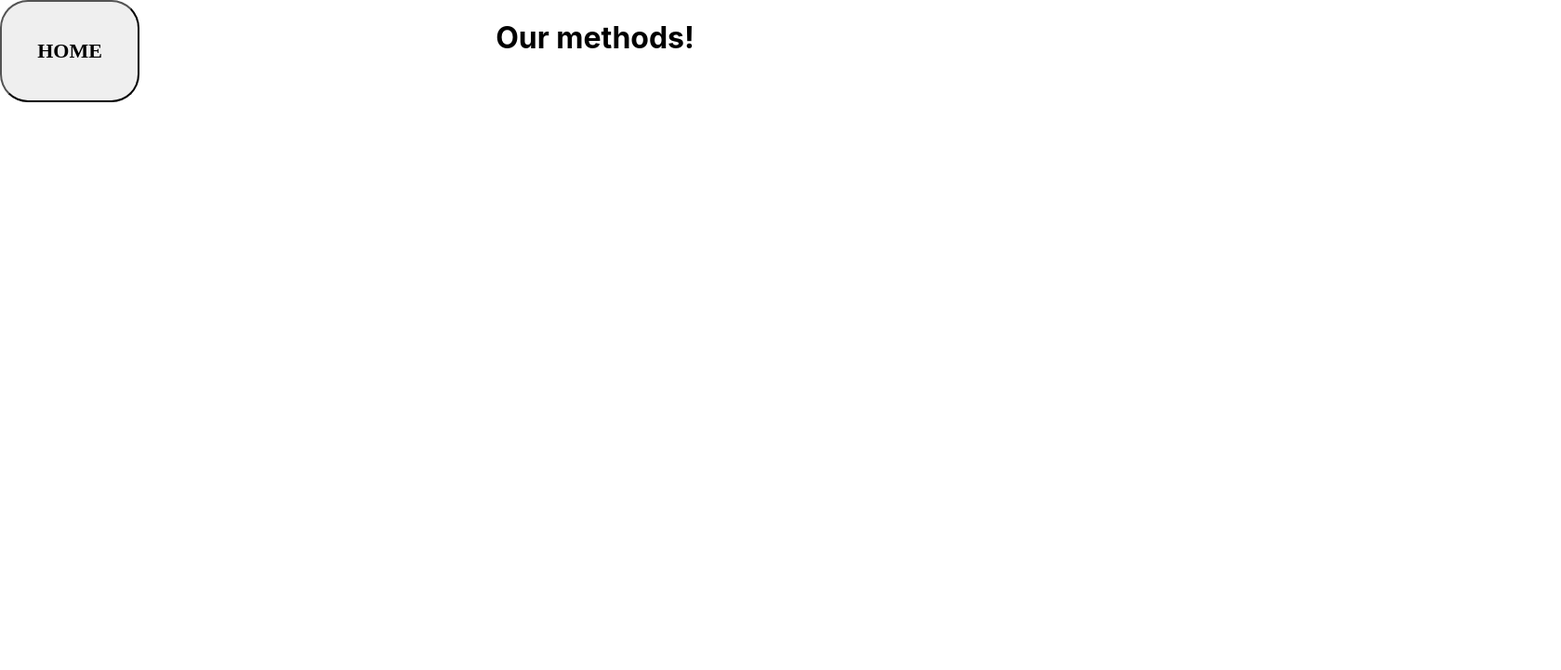
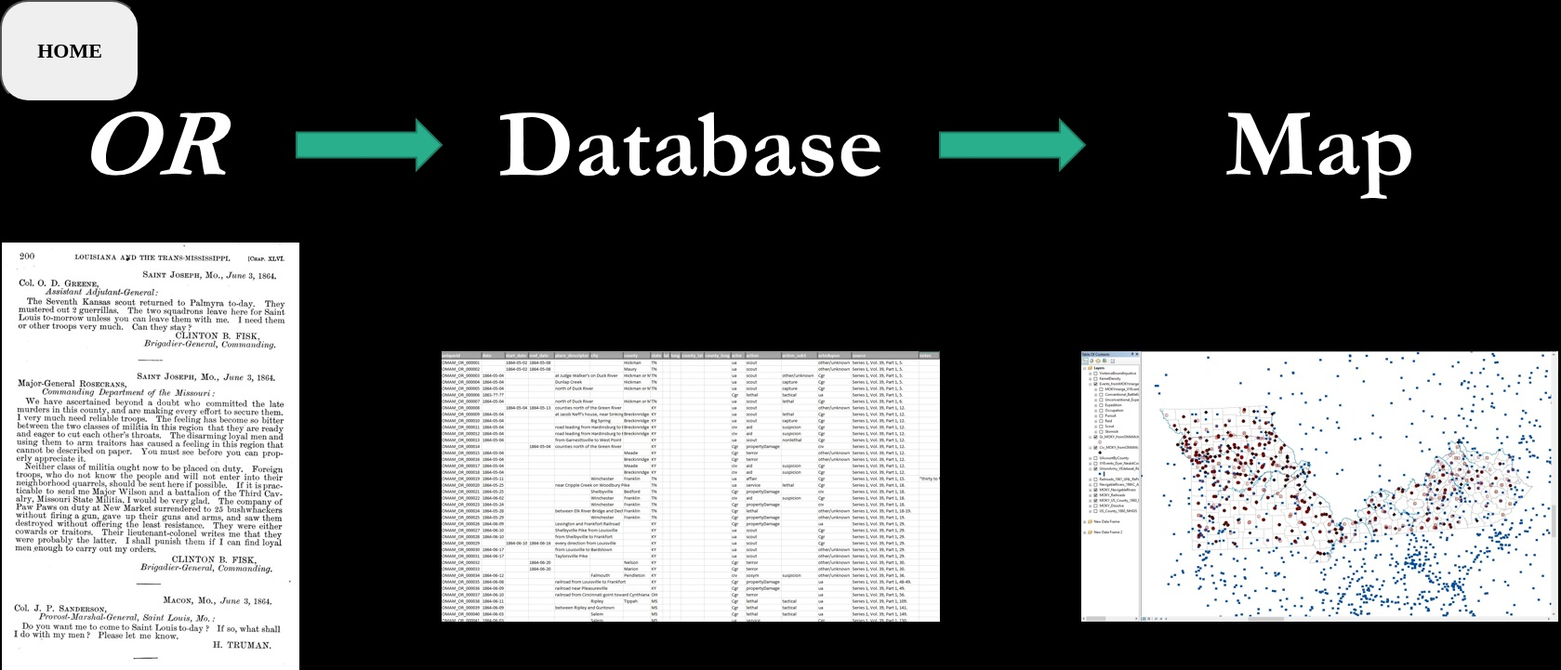
Before and after one commit to masturffect/omam_project, a React (Create React App) app in the folder omam/: page /methods in a window 1280 px wide. Shown: the top 721 px of the page at 93% size, 1679 px wide, since content can reach past the window. Built offline with nearby package versions, Linux system fonts and the light colour scheme.

Commit message:
moved stuff to work better

```diff
--- a/omam/src/individualpages/Methods.js
+++ b/omam/src/individualpages/Methods.js
@@ -1,6 +1,7 @@
 import React from 'react'
 import { Button } from '../Components/Buttons'
 import {Link} from 'react-router-dom'
+import Backdrop from "./Methods_Image1.jpg"
 
 function Methods(){
     return(
@@ -16,6 +17,7 @@ function Methods(){
             >HOME
           </Button>
       </Link>
+            <img src={Backdrop}></img>
             <h1>Our methods!</h1>
         </div>
     )
```
Also changed, not shown: omam/src/individualpages/Methods_Image1.jpg (renamed from omam/src/Methods_Image1.jpg), omam/src/individualpages/Methods_Image2.jpg (renamed from omam/src/Methods_Image2.jpg).
